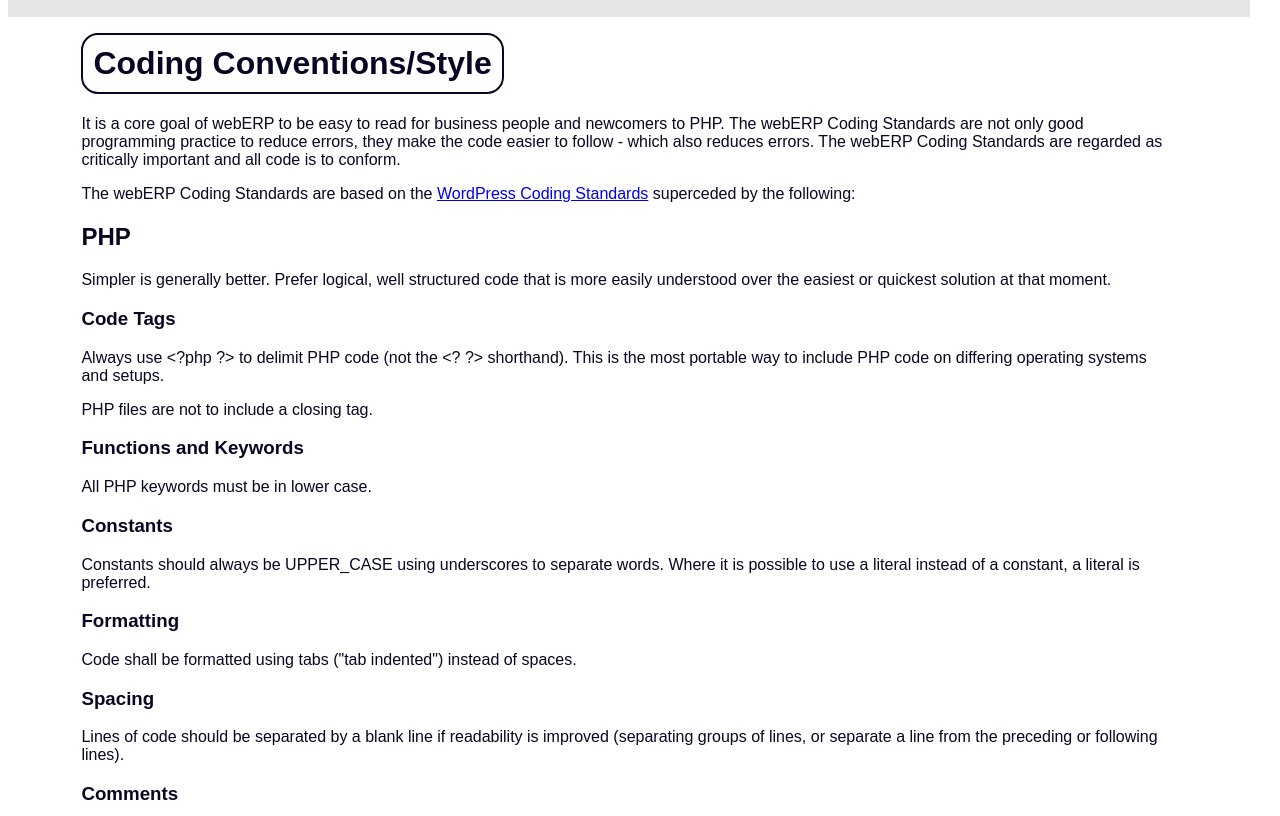
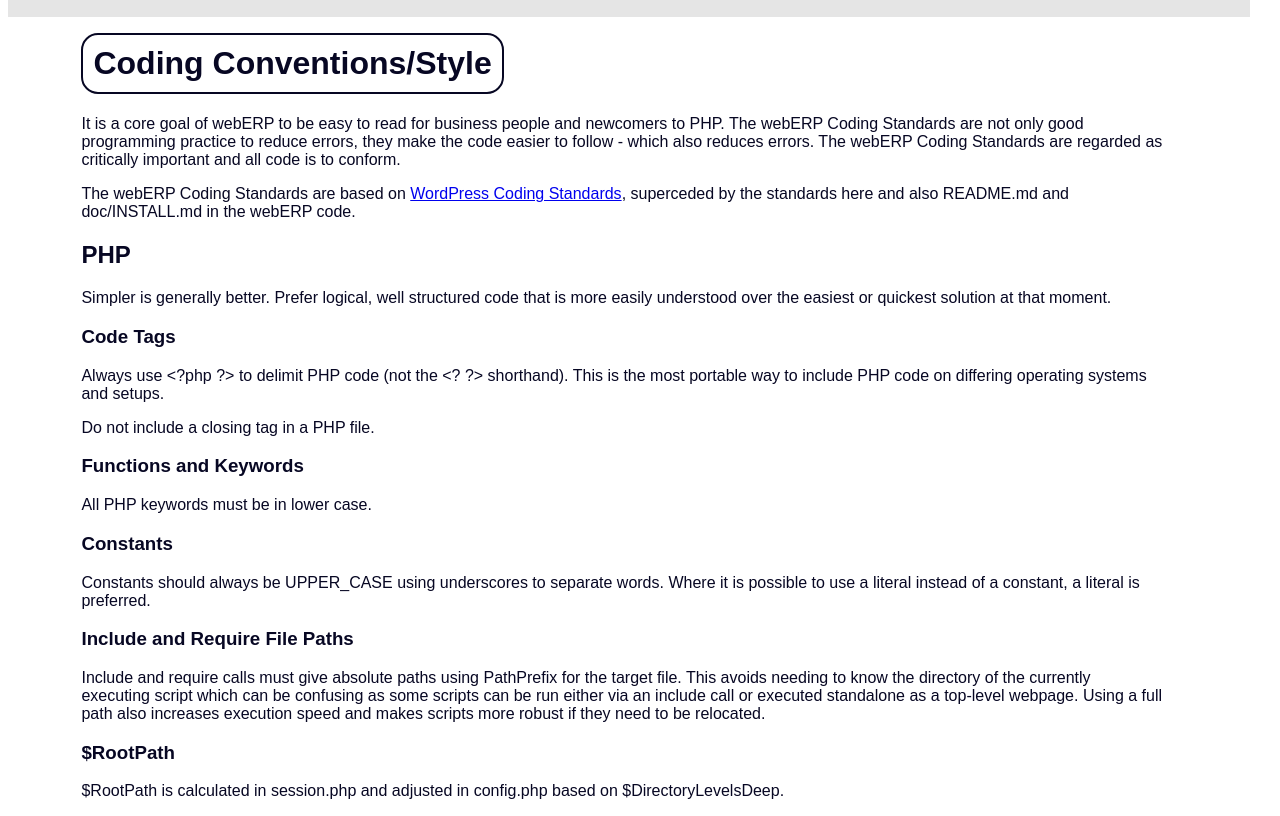
Before and after one commit to timschofield/weberp.org, a plain HTML site: page CodingStandards.html in a window 1280 px wide. Shown: the part 109-925 px from the top of the page. Drawn offline with Linux system fonts and the light colour scheme.

Commit message:
added absolute include/require file paths

```diff
--- a/CodingStandards.html
+++ b/CodingStandards.html
@@ -75,7 +75,10 @@
 				they make the code easier to follow - which also reduces errors. The
 				webERP Coding Standards are regarded as critically important and all
 				code is to conform.</p>
-				<p>The webERP Coding Standards are based on the <a href="https://developer.wordpress.org/coding-standards/wordpress-coding-standards/" target="_blank">WordPress Coding Standards</a> superceded by the following:</p>
+				<p>The webERP Coding Standards are based on
+				<a href="https://developer.wordpress.org/coding-standards/wordpress-coding-standards/" target="_blank">WordPress Coding Standards</a>,
+				superceded by the standards here and also README.md and doc/INSTALL.md
+				in the webERP code.</p>
             	<h2>PHP</h2>
             	<p>Simpler is generally better. Prefer logical, well structured code
 				that is more easily understood over the easiest or quickest solution
@@ -84,13 +87,22 @@
             	<p>Always use &lt;?php ?&gt; to delimit PHP code (not the &lt;? ?&gt;
             	shorthand). This is the most portable way to include PHP code on
             	differing operating systems and setups.</p>
-				<p>PHP files are not to include a closing tag.
+				<p>Do not include a closing tag in a PHP file.</p>
             	<h3>Functions and Keywords</h3>
             	<p>All PHP keywords must be in lower case.</p>
             	<h3>Constants</h3>
             	<p>Constants should always be UPPER_CASE using underscores to
             	separate words. Where it is possible to use a literal instead of a
             	constant, a literal is preferred.</p>
+            	<h3>Include and Require File Paths</h3>
+            	<p>Include and require calls must give absolute paths using PathPrefix for the
+				target file. This avoids needing to know the directory of the currently executing
+				script which can be confusing as some scripts can be run either via an include call
+				or executed standalone as a top-level webpage. Using a full path also increases
+				execution speed and makes scripts more robust if they need to be relocated.</p>
+				<h3>$RootPath</h3>
+				<p>$RootPath is calculated in session.php and adjusted in config.php based on
+				$DirectoryLevelsDeep.</p>
 				<h3>Formatting</h3>
             	<p>Code shall be formatted using tabs ("tab indented") instead of spaces.</p>
             	<h3>Spacing</h3>
```
